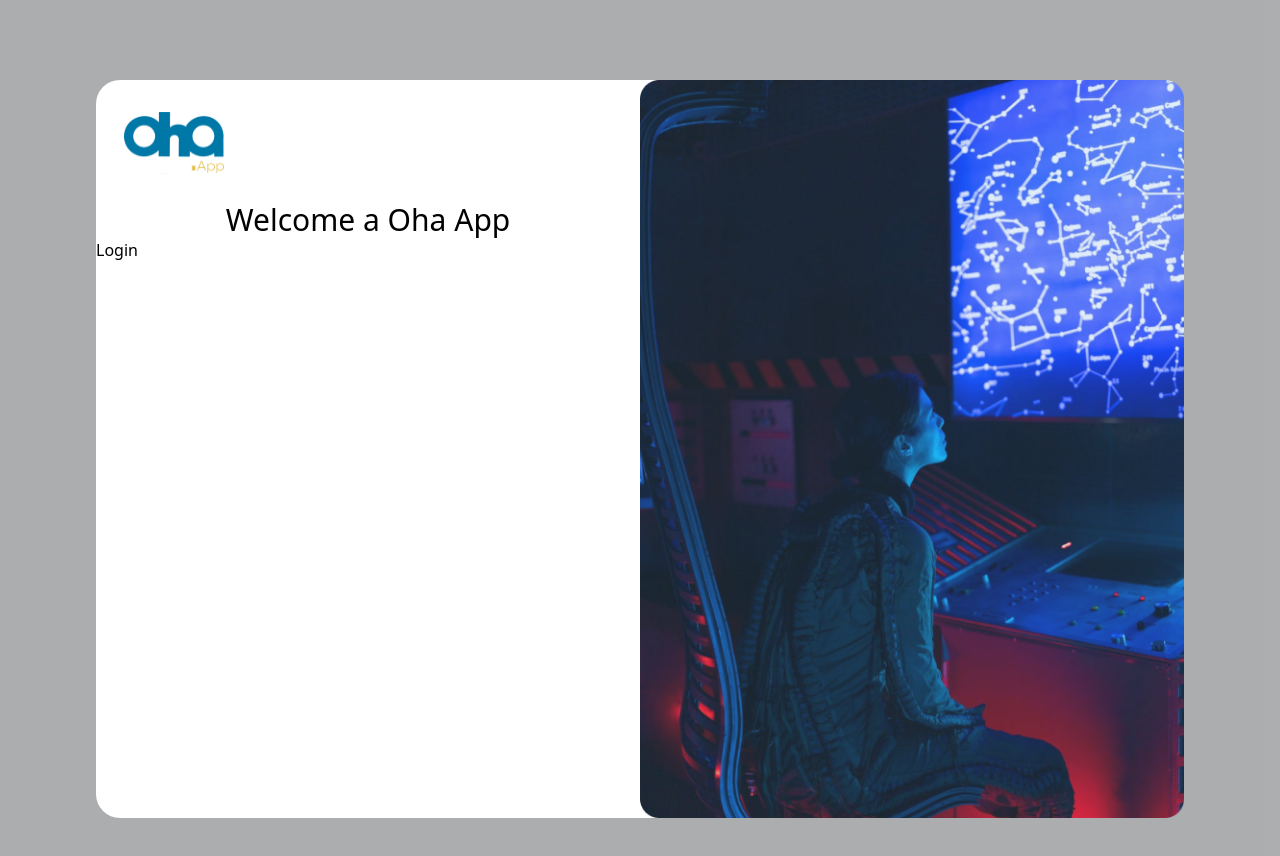
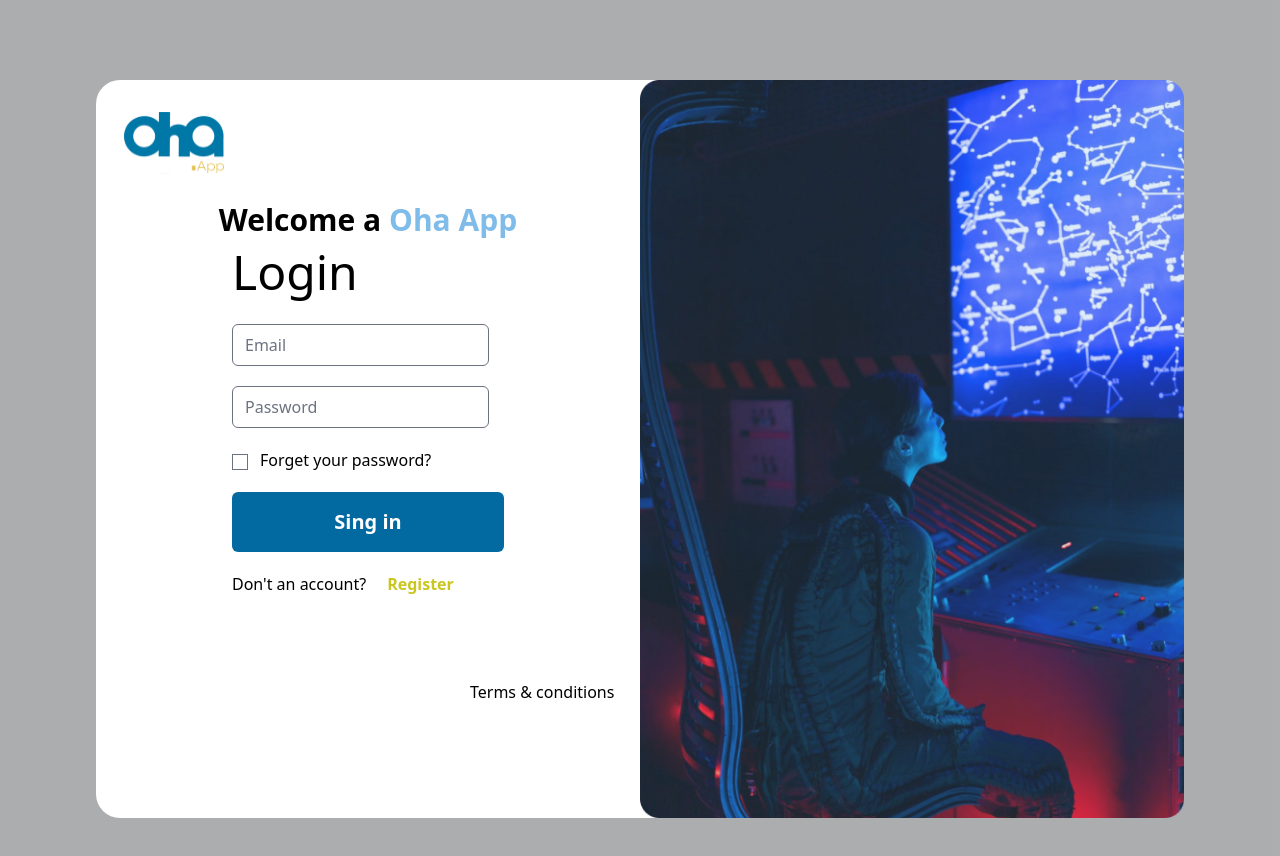
Before and after one commit to juancodev/messenger_service, a React (Vite) app: page / in a window 1280 px wide. Shown: the top 856 px of the page. Built offline with nearby package versions, Linux system fonts and the light colour scheme.

Commit message:
[⚡ADD] completed the styles for the login and register page and added for handling routes with react-router-dom.

```diff
--- a/package.json
+++ b/package.json
@@ -11,9 +11,11 @@
   },
   "dependencies": {
     "react": "^18.2.0",
-    "react-dom": "^18.2.0"
+    "react-dom": "^18.2.0",
+    "react-router-dom": "^6.11.2"
   },
   "devDependencies": {
+    "@tailwindcss/forms": "^0.5.3",
     "@types/react": "^18.0.37",
     "@types/react-dom": "^18.0.11",
     "@typescript-eslint/eslint-plugin": "^5.59.0",
--- a/src/App.tsx
+++ b/src/App.tsx
@@ -1,11 +1,16 @@
+import { Routes, Route } from "react-router-dom";
 import { Layout } from "./layout/Layout";
 import { Login } from "./components/login/Login";
+import { Register } from "./components/register/Register";
 
 function App() {
   return (
     <>
       <Layout>
-        <Login />
+        <Routes>
+          <Route path="/" element={<Login />} />
+          <Route path="/register" element={<Register />} />
+        </Routes>
       </Layout>
     </>
   );
--- /dev/null
+++ b/src/components/button/Button.tsx
@@ -0,0 +1,13 @@
+import React from "react";
+
+const Button = () => {
+  return (
+    <>
+      <button className="block mt-5 py-4 bg-sky-700 w-full rounded-md font-semibold text-xl text-white">
+        Sing in
+      </button>
+    </>
+  );
+};
+
+export { Button };
--- a/src/components/form/Form.tsx
+++ b/src/components/form/Form.tsx
@@ -0,0 +1,33 @@
+import React from "react";
+import { Button } from "../button/Button";
+
+type Forms = {
+  titleForm: string;
+};
+
+const Form = ({ titleForm }: Forms) => {
+  return (
+    <>
+      <div className="w-1/2 mt-2.5">
+        <h2 className="text-5xl mb-7 font-normal">{titleForm}</h2>
+        <form className="mb-5">
+          <input
+            type="email"
+            placeholder="Email"
+            className="form-email mb-5 rounded-md"
+          />
+          <input
+            type="password"
+            placeholder="Password"
+            className="form-password mb-5 rounded-md"
+          />
+          <input type="checkbox" name="" id="check" className="form-checkbox" />
+          <p className="inline-block ml-3 font-light">Forget your password?</p>
+          <Button />
+        </form>
+      </div>
+    </>
+  );
+};
+
+export { Form };
--- a/src/components/login/Login.tsx
+++ b/src/components/login/Login.tsx
@@ -1,10 +1,16 @@
-import React from "react";
+import { Form } from "../form/Form";
 
 const Login = () => {
   return (
-    <div>
-      <h2>Login</h2>
-    </div>
+    <>
+      <Form titleForm="Login" />
+      <div className="flex w-1/2 gap-[21px]">
+        <p className="font-light">Don't an account?</p>
+        <a href="/register" className="font-bold text-[#CAC61E]">
+          Register
+        </a>
+      </div>
+    </>
   );
 };
 
--- a/src/components/register/Register.tsx
+++ b/src/components/register/Register.tsx
@@ -0,0 +1,17 @@
+import { Form } from "../form/Form";
+
+const Register = () => {
+  return (
+    <>
+      <Form titleForm="Register" />
+      <div className="flex w-1/2 gap-[21px]">
+        <p className="font-light">You have an account?</p>
+        <a href="/" className="font-bold text-[#CAC61E]">
+          Sign in
+        </a>
+      </div>
+    </>
+  );
+};
+
+export { Register };
--- a/src/layout/Layout.tsx
+++ b/src/layout/Layout.tsx
@@ -1,29 +1,34 @@
-import React, { Children } from "react";
+import React from "react";
 import logo from "../assets/oha_logo.svg";
 import imageOha from "../assets/Image.png";
 
-type Forms = {
+type FormComponents = {
   children?: JSX.Element[] | JSX.Element;
 };
 
-const Layout = ({ children }: Forms): JSX.Element => {
+const Layout = ({ children }: FormComponents): JSX.Element => {
   return (
     <>
-      <div className="max-w-full py-20 px-24 bg-[#5F636785]">
+      <div className="max-w-full h-full py-20 px-24 bg-[#5F636785]">
         <div className="h-full grid grid-cols-2 bg-white rounded-3xl">
           <div className="container-logo">
             <div className="logo">
               <img className="pt-8 pl-7" src={logo} />
             </div>
             <div className="title text-center mt-7">
-              <h3 className="text-3xl">Welcome a Oha App</h3>
+              <h3 className="text-3xl font-bold">
+                Welcome a <span className="text-[#7FBCE9]">Oha App</span>
+              </h3>
             </div>
-            <div className="form">{children}</div>
+            <div className="flex flex-col items-center">{children}</div>
           </div>
           <div className="container-img">
             <img src={imageOha} alt="" />
           </div>
         </div>
+        <p className="absolute bottom-[12%] right-[52%] font-light text-base">
+          Terms & conditions
+        </p>
       </div>
     </>
   );
--- a/tailwind.config.js
+++ b/tailwind.config.js
@@ -4,5 +4,8 @@ export default {
   theme: {
     extend: {},
   },
-  plugins: [],
+  plugins: [
+    // eslint-disable-next-line no-undef
+    require('@tailwindcss/forms'),
+  ],
 }
```
Also changed, not shown: src/main.tsx (+9 -8 lines), 1 other file (tests, documents, lock files or other folders).
